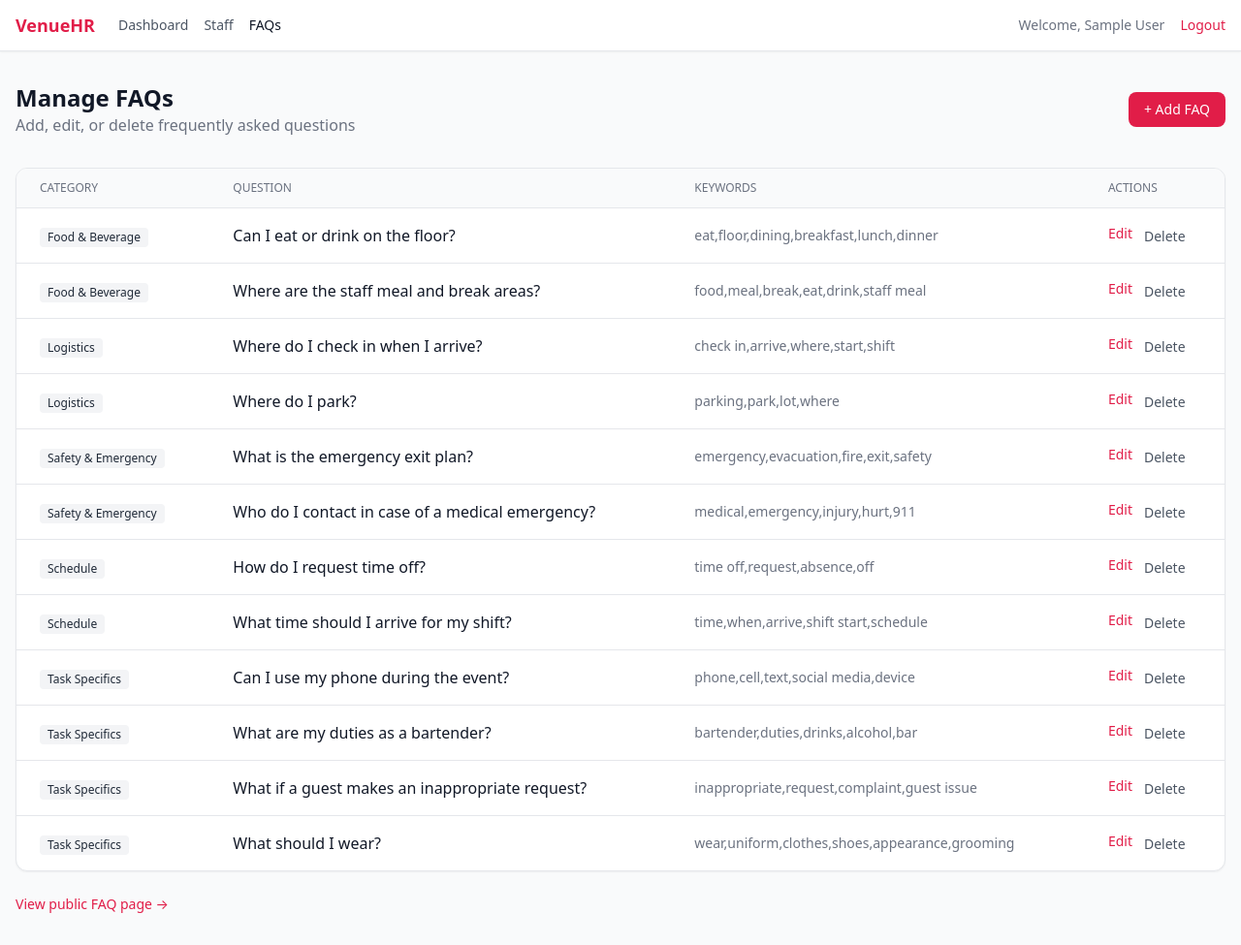
After one commit to wavesurgeai-art/venuehr, a Flask app: page /admin/faqs in a window 1280 px wide. The commit adds this page. Shown: the whole page at 97% size. Run offline with Flask 3, Linux system fonts and the light colour scheme; the visitor is signed in with stand-in values (Sample User, id 1); data comes from the database, SQL or seed files in the repository; parts of the project's set-up code (start-up, migrations or seed data) failed here and were passed over; some libraries are stand-ins or nearby versions.

Commit message:
Add FAQ database + Twilio SMS auto-reply
- SQLite FAQ table with 12 seeded FAQs across 5 categories
- Public /faq page with category browsing and keyword search
- Admin CRUD for FAQs at /admin/faqs
- Twilio SMS webhook /sms/webhook with keyword matching
- Graceful fallback when Twilio credentials not configured
- New templates: admin_faqs, admin_faq_edit, faq_page, faq_search
- Updated base.html with FAQ nav links
- New dependency: twilio==8.10.0

```diff
--- a/app.py
+++ b/app.py
@@ -12,8 +12,9 @@ from functools import wraps
 import bcrypt
 from flask import (
     Flask, render_template, request, redirect, url_for,
-    session, flash, send_from_directory, jsonify
+    session, flash, send_from_directory, jsonify, make_response
 )
+from urllib.parse import urlencode
 
 app = Flask(__name__)
 app.secret_key = os.environ.get('SECRET_KEY', 'dev-secret-key-change-in-production')
@@ -106,6 +107,14 @@ def init_db():
         agreement_text TEXT,
         FOREIGN KEY (staff_id) REFERENCES staff(id)
     )''')
+    c.execute('''CREATE TABLE IF NOT EXISTS faqs (
+        id TEXT PRIMARY KEY,
+        category TEXT NOT NULL,
+        question TEXT NOT NULL,
+        answer TEXT NOT NULL,
+        keywords TEXT NOT NULL,
+        created_at TEXT NOT NULL
+    )''')
     # Create default admin if none exists (PIN: 1234)
     c.execute('SELECT id FROM admins LIMIT 1')
     if c.fetchone() is None:
@@ -115,6 +124,27 @@ def init_db():
             'INSERT INTO admins (id, name, pin_hash, created_at) VALUES (?, ?, ?, ?)',
             (admin_id, 'Venue Manager', pin_hash, datetime.utcnow().isoformat())
         )
+    # Seed default FAQs if none exist
+    c.execute('SELECT COUNT(*) as count FROM faqs')
+    if c.fetchone()['count'] == 0:
+        now = datetime.utcnow().isoformat()
+        faqs = [
+            ('Logistics', 'Where do I park?', 'Staff parking is located at the rear entrance. Please do not park in the client lot or designated guest spaces.', 'parking,park,lot,where', now),
+            ('Logistics', 'Where do I check in when I arrive?', 'Check in at the Lead Coordinator station at the main entrance. Your shift supervisor will greet you there.', 'check in,arrive,where,start,shift', now),
+            ('Schedule', 'What time should I arrive for my shift?', 'Please arrive 30 minutes before your scheduled start time to allow for check-in and uniform inspection.', 'time,when,arrive,shift start,schedule', now),
+            ('Schedule', 'How do I request time off?', 'Submit time-off requests at least 48 hours in advance through the venue manager portal or speak directly with your Lead Coordinator.', 'time off,request,absence,off', now),
+            ('Food & Beverage', 'Where are the staff meal and break areas?', 'Staff meals are served in the back kitchen area. Breaks are limited to 10 minutes in the designated break room only.', 'food,meal,break,eat,drink,staff meal', now),
+            ('Food & Beverage', 'Can I eat or drink on the floor?', 'No eating, drinking (other than water in designated areas), or smoking/vaping is permitted in view of guests.', 'eat,floor,dining,breakfast,lunch,dinner', now),
+            ('Safety & Emergency', 'What is the emergency exit plan?', 'Emergency exits are marked with illuminated signs. In case of evacuation, proceed calmly to the nearest exit and meet at the designated assembly point in the parking lot.', 'emergency,evacuation,fire,exit,safety', now),
+            ('Safety & Emergency', 'Who do I contact in case of a medical emergency?', 'Call 911 immediately, then notify the Lead Coordinator. Do not attempt to move an injured person unless there is immediate danger.', 'medical,emergency,injury,hurt,911', now),
+            ('Task Specifics', 'What are my duties as a bartender?', 'Bartenders must follow Indiana ATC guidelines at all times. Do not over-pour drinks, never consume alcohol on venue property, and ensure all bottles are accounted for at shift end.', 'bartender,duties,drinks,alcohol,bar', now),
+            ('Task Specifics', 'What if a guest makes an inappropriate request?', 'Politely decline and say: "I\'m here to ensure you have a wonderful evening — let me get my Lead Coordinator to assist you." Then alert your Lead Coordinator immediately.', 'inappropriate,request,complaint,guest issue', now),
+            ('Task Specifics', 'Can I use my phone during the event?', 'No. Cell phones must be kept in the staff locker or your vehicle. No texting or social media use is permitted on the floor.', 'phone,cell,text,social media,device', now),
+            ('Task Specifics', 'What should I wear?', 'Solid black button-down shirt, black dress slacks, and black non-slip dress shoes. Clothing must be pressed, clean, and free of lint or pet hair. No visible headphones, heavy fragrances, or excessive jewelry.', 'wear,uniform,clothes,shoes,appearance,grooming', now),
+        ]
+        for faq in faqs:
+            c.execute('INSERT INTO faqs (id, category, question, answer, keywords, created_at) VALUES (?, ?, ?, ?, ?, ?)',
+                      (str(uuid.uuid4()), faq[0], faq[1], faq[2], faq[3], faq[4]))
     conn.commit()
     conn.close()
 
@@ -291,6 +321,201 @@ def onboard_thanks(token):
 def serve_signature(filename):
     return send_from_directory(app.config['UPLOAD_FOLDER'], filename)
 
+# ─── FAQ Routes ────────────────────────────────────────────────────────────────
+
+@app.route('/faq')
+def faq_page():
+    """Public FAQ page for staff."""
+    conn = get_db()
+    c = conn.cursor()
+    c.execute('SELECT DISTINCT category FROM faqs ORDER BY category')
+    categories = [row['category'] for row in c.fetchall()]
+    c.execute('SELECT * FROM faqs ORDER BY category, question')
+    faqs = c.fetchall()
+    conn.close()
+    return render_template('faq_page.html', faqs=faqs, categories=categories)
+
+@app.route('/faq/search')
+def faq_search():
+    """Search FAQs by keyword."""
+    q = request.args.get('q', '').lower().strip()
+    conn = get_db()
+    c = conn.cursor()
+    if q:
+        c.execute("SELECT * FROM faqs ORDER BY category, question")
+        all_faqs = c.fetchall()
+        # Score each FAQ by keyword match
+        scored = []
+        for faq in all_faqs:
+            keywords = faq['keywords'].lower().split(',')
+            score = sum(1 for kw in keywords if kw.strip() in q) + sum(1 for kw in keywords if q in kw.strip())
+            if score > 0:
+                scored.append((score, faq))
+        scored.sort(key=lambda x: x[0], reverse=True)
+        results = [f for _, f in scored[:5]]
+    else:
+        results = []
+    conn.close()
+    return render_template('faq_search.html', results=results, query=q)
+
+@app.route('/admin/faqs')
+@login_required
+def admin_faqs():
+    """Admin FAQ management page."""
+    conn = get_db()
+    c = conn.cursor()
+    c.execute('SELECT DISTINCT category FROM faqs ORDER BY category')
+    categories = [row['category'] for row in c.fetchall()]
+    c.execute('SELECT * FROM faqs ORDER BY category, question')
+    faqs = c.fetchall()
+    conn.close()
+    return render_template('admin_faqs.html', faqs=faqs, categories=categories, admin_name=session.get('admin_name'))
+
+@app.route('/admin/faqs/add', methods=['POST'])
+@login_required
+def admin_faq_add():
+    """Add a new FAQ."""
+    conn = get_db()
+    c = conn.cursor()
+    faq_id = str(uuid.uuid4())
+    c.execute('INSERT INTO faqs (id, category, question, answer, keywords, created_at) VALUES (?, ?, ?, ?, ?, ?)',
+              (faq_id, request.form.get('category'), request.form.get('question'),
+               request.form.get('answer'), request.form.get('keywords'), datetime.utcnow().isoformat()))
+    conn.commit()
+    conn.close()
+    flash('FAQ added successfully.', 'success')
+    return redirect(url_for('admin_faqs'))
+
+@app.route('/admin/faqs/<faq_id>/edit', methods=['GET', 'POST'])
+@login_required
+def admin_faq_edit(faq_id):
+    """Edit an existing FAQ."""
+    conn = get_db()
+    c = conn.cursor()
+    if request.method == 'POST':
+        c.execute('UPDATE faqs SET category=?, question=?, answer=?, keywords=? WHERE id=?',
+                  (request.form.get('category'), request.form.get('question'),
+                   request.form.get('answer'), request.form.get('keywords'), faq_id))
+        conn.commit()
+        conn.close()
+        flash('FAQ updated.', 'success')
+        return redirect(url_for('admin_faqs'))
+    c.execute('SELECT * FROM faqs WHERE id = ?', (faq_id,))
+    faq = c.fetchone()
+    c.execute('SELECT DISTINCT category FROM faqs ORDER BY category')
+    categories = [row['category'] for row in c.fetchall()]
+    conn.close()
+    if not faq:
+        flash('FAQ not found.', 'error')
+        return redirect(url_for('admin_faqs'))
+    return render_template('admin_faq_edit.html', faq=faq, categories=categories, admin_name=session.get('admin_name'))
+
+@app.route('/admin/faqs/<faq_id>/delete', methods=['POST'])
+@login_required
+def admin_faq_delete(faq_id):
+    """Delete an FAQ."""
+    conn = get_db()
+    c = conn.cursor()
+    c.execute('DELETE FROM faqs WHERE id = ?', (faq_id,))
+    conn.commit()
+    conn.close()
+    flash('FAQ deleted.', 'success')
+    return redirect(url_for('admin_faqs'))
+
+# ─── Twilio SMS Auto-Reply ────────────────────────────────────────────────────
+
+TWILIO_ACCOUNT_SID = os.environ.get('TWILIO_ACCOUNT_SID', '')
+TWILIO_AUTH_TOKEN = os.environ.get('TWILIO_AUTH_TOKEN', '')
+TWILIO_PHONE_NUMBER = os.environ.get('TWILIO_PHONE_NUMBER', '')
+
+@app.route('/sms/webhook', methods=['GET', 'POST'])
+def sms_webhook():
+    """Twilio SMS webhook — receives texts and auto-replies with FAQ answers."""
+    if request.method == 'GET':
+        # Twilio validation request
+        return '', 200
+
+    from twilio.rest import Client
+    from twilio.request_validator import RequestValidator
+
+    # Validate Twilio signature in production
+    if TWILIO_ACCOUNT_SID and TWILIO_AUTH_TOKEN:
+        validator = RequestValidator(TWILIO_AUTH_TOKEN)
+        signature = request.headers.get('X-Twilio-Signature', '')
+        url = request.url
+        if not validator.validate(url, request.form, signature):
+            return 'Forbidden', 403
+
+    # Parse incoming SMS
+    from_number = request.form.get('From', '')
+    body = request.form.get('Body', '').strip().lower()
+
+    # Find best FAQ match
+    answer = find_best_faq_answer(body)
+
+    # Send auto-reply via Twilio
+    if TWILIO_ACCOUNT_SID and TWILIO_AUTH_TOKEN and TWILIO_PHONE_NUMBER:
+        try:
+            client = Client(TWILIO_ACCOUNT_SID, TWILIO_AUTH_TOKEN)
+            client.messages.create(
+                body=answer,
+                from_=TWILIO_PHONE_NUMBER,
+                to=from_number
+            )
+        except Exception as e:
+            app.logger.error(f'Twilio error: {e}')
+
+    # Respond with TwiML
+    from twilio.twiml import MessagingResponse
+    resp = MessagingResponse()
+    resp.message(answer)
+    return str(resp), 200, {'Content-Type': 'text/xml'}
+
+def find_best_faq_answer(query: str) -> str:
+    """Search FAQ database for best matching answer."""
+    if not query:
+        return ("Hi! Thank you for reaching out. For questions about your shift, "
+                "uniform, parking, or any other topic, please visit our FAQ page: "
+                f"{request.host_url}faq\n\n"
+                "For immediate assistance, contact your Lead Coordinator.")
+
+    conn = get_db()
+    c = conn.cursor()
+    c.execute('SELECT * FROM faqs')
+    all_faqs = c.fetchall()
+    conn.close()
+
+    query_words = set(query.lower().split())
+    best_score = 0
+    best_answer = None
+
+    for faq in all_faqs:
+        keywords = [kw.strip().lower() for kw in faq['keywords'].split(',')]
+        score = 0
+        for word in query_words:
+            for kw in keywords:
+                if word == kw:
+                    score += 3
+                elif word in kw or kw in word:
+                    score += 1
+        # Bonus: query words appearing in question/answer
+        full_text = (faq['question'] + ' ' + faq['answer']).lower()
+        for word in query_words:
+            if word in full_text:
+                score += 0.5
+        if score > best_score:
+            best_score = score
+            best_answer = faq['answer']
+
+    if best_score > 0:
+        header = ("Hi! Here's what I found in our FAQ:\n\n")
+        return header + best_answer + (
+            f"\n\nFor more questions, visit: {request.host_url}faq\n"
+            "For immediate help, contact your Lead Coordinator.")
+
+    return ("I'm not sure I understood that. For help, please contact your Lead Coordinator "
+            f"or visit our FAQ page: {request.host_url}faq")
+
 if __name__ == '__main__':
     init_db()
-    app.run(host='0.0.0.0', port=5002, debug=False)
+    app.run(host='0.0.0.0', port=5000, debug=False)
--- a/requirements.txt
+++ b/requirements.txt
@@ -3,3 +3,4 @@ Flask-Login==0.6.3
 Werkzeug==3.0.1
 bcrypt==4.1.2
 PyYAML==6.0.1
+twilio==8.10.0
--- /dev/null
+++ b/templates/admin_faqs.html
@@ -0,0 +1,95 @@
+{% extends "base.html" %}
+
+{% block title %}Manage FAQs — VenueHR{% endblock %}
+
+{% block content %}
+<div class="flex justify-between items-center mb-8">
+    <div>
+        <h1 class="text-2xl font-bold text-gray-900">Manage FAQs</h1>
+        <p class="text-gray-500">Add, edit, or delete frequently asked questions</p>
+    </div>
+    <button onclick="document.getElementById('add-form').classList.toggle('hidden')"
+            class="bg-rose-600 text-white px-4 py-2 rounded-lg text-sm font-medium hover:bg-rose-700 transition">
+        + Add FAQ
+    </button>
+</div>
+
+<!-- Add FAQ Form -->
+<div id="add-form" class="hidden bg-white rounded-xl shadow-sm p-6 border border-gray-200 mb-8">
+    <h2 class="text-lg font-semibold text-gray-900 mb-4">Add New FAQ</h2>
+    <form method="POST" action="{{ url_for('admin_faq_add') }}" class="grid grid-cols-1 md:grid-cols-2 gap-4">
+        <div>
+            <label class="block text-sm font-medium text-gray-700 mb-1">Category *</label>
+            <input type="text" name="category" list="categories" required
+                   class="w-full px-3 py-2 border border-gray-300 rounded-lg focus:ring-rose-500 focus:border-rose-500"
+                   placeholder="e.g. Logistics, Schedule, Safety & Emergency">
+            <datalist id="categories">
+                {% for cat in categories %}
+                <option value="{{ cat }}">
+                {% endfor %}
+            </datalist>
+        </div>
+        <div>
+            <label class="block text-sm font-medium text-gray-700 mb-1">Question *</label>
+            <input type="text" name="question" required
+                   class="w-full px-3 py-2 border border-gray-300 rounded-lg focus:ring-rose-500 focus:border-rose-500">
+        </div>
+        <div class="md:col-span-2">
+            <label class="block text-sm font-medium text-gray-700 mb-1">Answer *</label>
+            <textarea name="answer" rows="3" required
+                      class="w-full px-3 py-2 border border-gray-300 rounded-lg focus:ring-rose-500 focus:border-rose-500"></textarea>
+        </div>
+        <div class="md:col-span-2">
+            <label class="block text-sm font-medium text-gray-700 mb-1">Keywords (comma-separated, for SMS matching) *</label>
+            <input type="text" name="keywords" required
+                   class="w-full px-3 py-2 border border-gray-300 rounded-lg focus:ring-rose-500 focus:border-rose-500"
+                   placeholder="e.g. parking, where, lot">
+        </div>
+        <div class="md:col-span-2 flex gap-3 mt-2">
+            <button type="submit" class="bg-rose-600 text-white px-6 py-2 rounded-lg text-sm font-medium hover:bg-rose-700">Add FAQ</button>
+            <button type="button" onclick="document.getElementById('add-form').classList.add('hidden')"
+                    class="bg-gray-200 text-gray-700 px-6 py-2 rounded-lg text-sm font-medium hover:bg-gray-300">Cancel</button>
+        </div>
+    </form>
+</div>
+
+<!-- FAQ Table -->
+<div class="bg-white rounded-xl shadow-sm border border-gray-200 overflow-hidden">
+    <table class="w-full">
+        <thead class="bg-gray-50 border-b border-gray-200">
+            <tr>
+                <th class="text-left px-6 py-3 text-xs font-medium text-gray-500 uppercase">Category</th>
+                <th class="text-left px-6 py-3 text-xs font-medium text-gray-500 uppercase">Question</th>
+                <th class="text-left px-6 py-3 text-xs font-medium text-gray-500 uppercase">Keywords</th>
+                <th class="text-left px-6 py-3 text-xs font-medium text-gray-500 uppercase">Actions</th>
+            </tr>
+        </thead>
+        <tbody class="divide-y divide-gray-200">
+            {% for faq in faqs %}
+            <tr>
+                <td class="px-6 py-4">
+                    <span class="inline-block px-2 py-0.5 rounded text-xs font-medium bg-gray-100 text-gray-800">{{ faq.category }}</span>
+                </td>
+                <td class="px-6 py-4 font-medium text-gray-900">{{ faq.question }}</td>
+                <td class="px-6 py-4 text-sm text-gray-500">{{ faq.keywords }}</td>
+                <td class="px-6 py-4 flex gap-3">
+                    <a href="{{ url_for('admin_faq_edit', faq_id=faq.id) }}" class="text-rose-600 hover:text-rose-700 text-sm font-medium">Edit</a>
+                    <form method="POST" action="{{ url_for('admin_faq_delete', faq_id=faq.id) }}" class="inline"
+                          onsubmit="return confirm('Delete this FAQ?');">
+                        <button type="submit" class="text-gray-600 hover:text-gray-700 text-sm font-medium">Delete</button>
+                    </form>
+                </td>
+            </tr>
+            {% else %}
+            <tr>
+                <td colspan="4" class="px-6 py-12 text-center text-gray-500">No FAQs yet. Add your first above.</td>
+            </tr>
+            {% endfor %}
+        </tbody>
+    </table>
+</div>
+
+<div class="mt-6 flex gap-4">
+    <a href="{{ url_for('faq_page') }}" target="_blank" class="text-sm text-rose-600 hover:underline">View public FAQ page →</a>
+</div>
+{% endblock %}
--- a/templates/base.html
+++ b/templates/base.html
@@ -22,6 +22,7 @@
                 <div class="flex gap-4 text-sm text-gray-600">
                     <a href="{{ url_for('dashboard') }}" class="hover:text-gray-900 {% if request.endpoint == 'dashboard' %}text-gray-900 font-medium{% endif %}">Dashboard</a>
                     <a href="{{ url_for('staff_list') }}" class="hover:text-gray-900 {% if request.endpoint and 'staff' in request.endpoint %}text-gray-900 font-medium{% endif %}">Staff</a>
+                    <a href="{{ url_for('admin_faqs') }}" class="hover:text-gray-900 {% if request.endpoint and 'faq' in request.endpoint %}text-gray-900 font-medium{% endif %}">FAQs</a>
                 </div>
             </div>
             <div class="flex items-center gap-4">
```
Also changed, not shown: SPEC.md (+81 -2 lines), templates/admin_faq_edit.html (added, +46 -0 lines), templates/faq_page.html (added, +59 -0 lines), templates/faq_search.html (added, +47 -0 lines).
